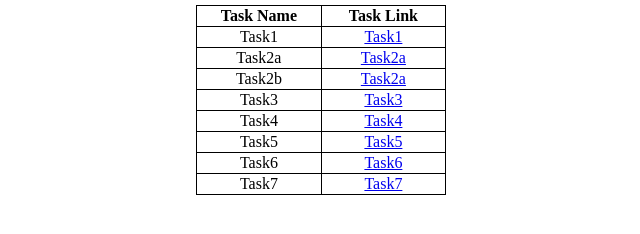
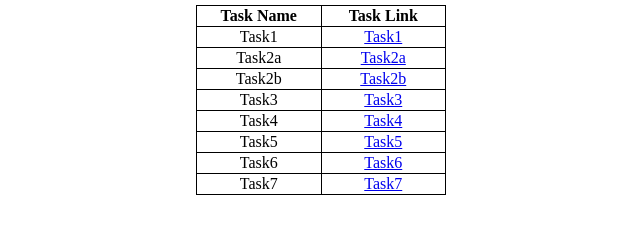
Before and after one commit to ChiragK098/MERN_full_stack_tasks, a plain HTML site: page index.html in a window 1280 px wide. Shown: the part 318-552 px from the top of the page, 319-959 px from the left. Drawn offline with Linux system fonts and the light colour scheme.

Commit message:
Add files via upload

```diff
--- a/index.html
+++ b/index.html
@@ -68,7 +68,7 @@
       </tr>
       <tr>
         <td>Task2b</td>
-        <td><a href="Tasks_CSS/Task2b.html">Task2a</a></td>
+        <td><a href="Tasks_CSS/Task2b.html">Task2b</a></td>
       </tr>
       <tr>
         <td>Task3</td>
```
